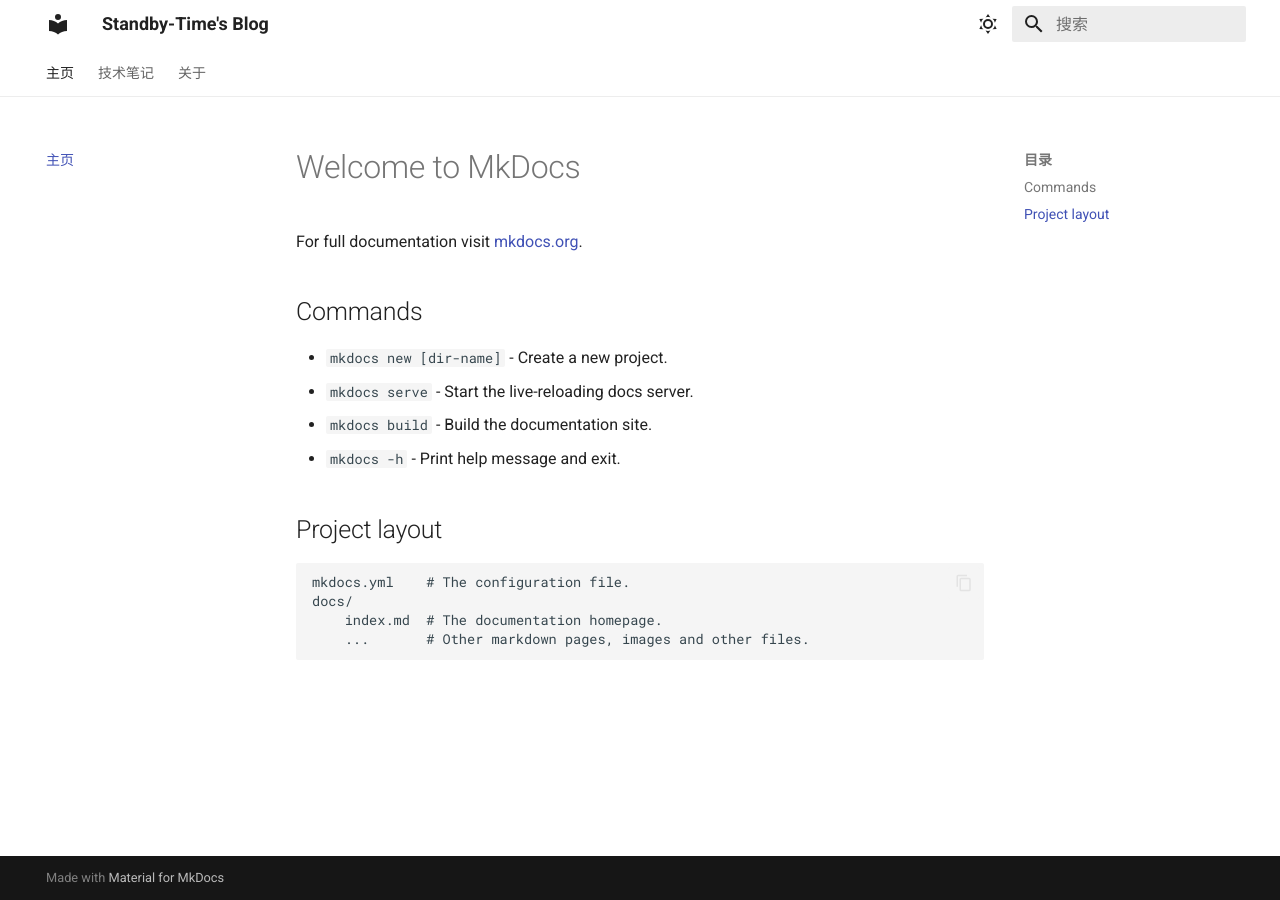
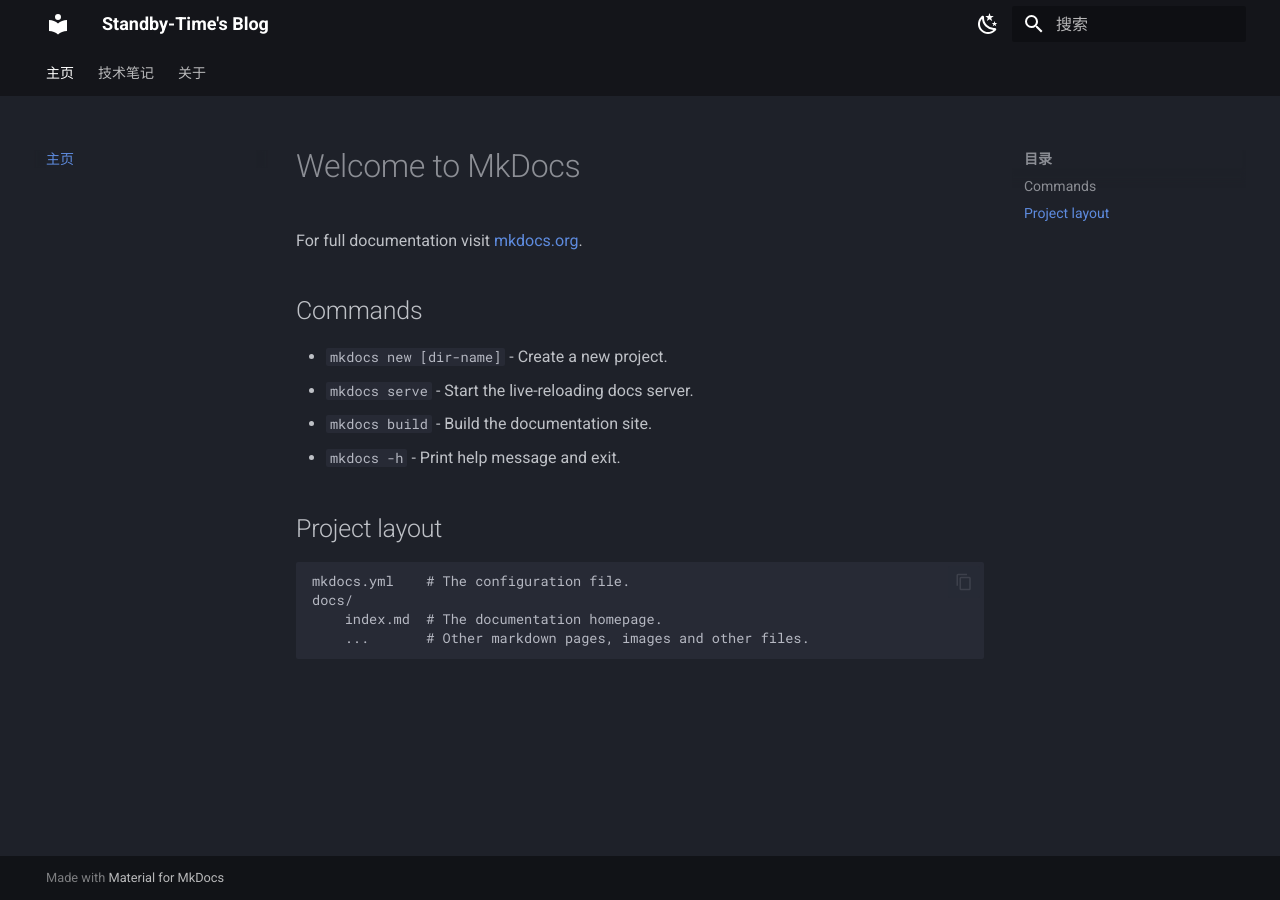
Before and after one commit to TPDCRN/TPDCRN.github.io, an MkDocs documentation site: the page built from docs/index.md, in a window 1280 px wide. Built offline with MkDocs 1.6.1 and Material for MkDocs 9.7.7, drawn with Linux system fonts in a browser that asks for light colours.

Commit message:
Update mkdocs.yml

```diff
--- a/mkdocs.yml
+++ b/mkdocs.yml
@@ -6,22 +6,20 @@ theme:
   name: material
   language: zh # 中文界面
   palette:
-    # 浅色模式
-    - media: "(prefers-color-scheme: light)"
-      scheme: default
+    # 默认深色模式 (Slate)
+    - scheme: slate
+      primary: black      # 顶部导航栏颜色
+      accent: indigo     # 鼠标悬停、链接、按钮的强调色（靛蓝色，非常高级）
+      toggle:
+        icon: material/weather-night
+        name: 切换至浅色模式
+    # 可选浅色模式 (Default)
+    - scheme: default
       primary: white
       accent: indigo
       toggle:
         icon: material/weather-sunny
         name: 切换至深色模式
-    # 深色模式
-    - media: "(prefers-color-scheme: dark)"
-      scheme: slate
-      primary: black
-      accent: indigo
-      toggle:
-        icon: material/weather-night
-        name: 切换至浅色模式
   features:
     - navigation.tabs              # 顶部大分类导航
     - navigation.sections          # 侧边栏分组显示
@@ -30,6 +28,19 @@ theme:
     - navigation.top               # 回到顶部按钮
     - search.suggest               # 搜索自动建议
     - content.code.copy            # 代码框右上角显示复制按钮
+
+markdown_extensions:
+  - pymdownx.highlight:        # 代码高亮扩展
+      anchor_linenums: true
+      line_spans: __span
+      pygments_style: material # 强制使用 Material 风格的代码配色
+  - pymdownx.inlinehilite      # 支持行内代码高亮
+  - pymdownx.snippets          # 支持代码片段复用
+  - pymdownx.superfences       # 支持复杂的代码块（如嵌套列表中的代码）
+  - admonition                 # 开启“警告/提示框”功能（非常推荐！）
+  - pymdownx.details           # 支持可折叠的提示框
+  - pymdownx.caret             # 支持上标/下标
+  - pymdownx.mark              # 支持文本高亮（像荧光笔一样）
 
 nav:
   - 主页: index.md
```
